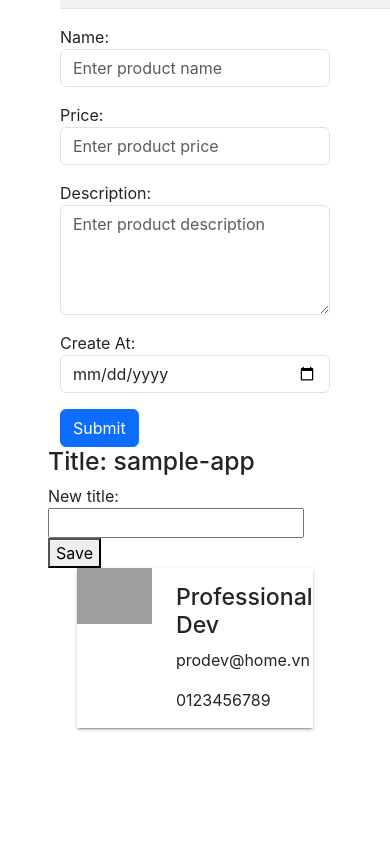
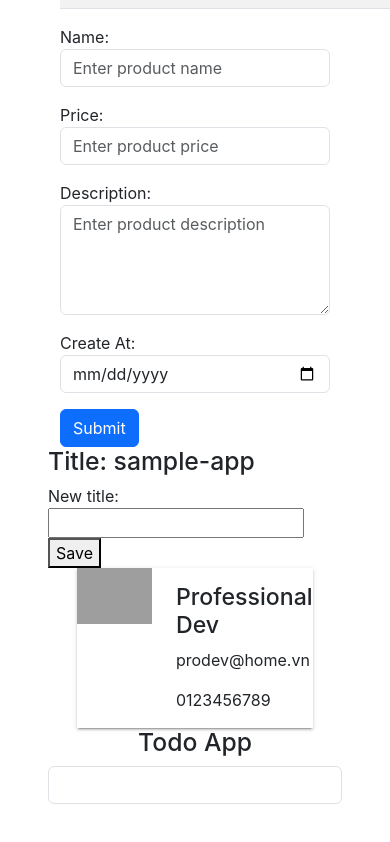
Before and after one commit to hieumai1905/sample-app-angular, an Angular app: page / in a window 390 px wide. Shown: the part 1065-1907 px from the top of the page. Before the commit the page ends 1841 px from the top, so only its background shows below. Built offline with nearby package versions, Linux system fonts and the light colour scheme; grey boxes are pictures that could not be loaded.

Commit message:
add todo

```diff
--- a/src/app/app.component.html
+++ b/src/app/app.component.html
@@ -194,6 +194,8 @@
 
   <app-name-card cardName="Professional Dev" email="prodev@home.vn" phone="0123456789">
   </app-name-card>
+
+  <app-todo></app-todo>
 </div>
 
 <!-- * * * * * * * * * * * * * * * * * * * * * * * * * * * * * * * * -->
--- a/src/app/app.component.ts
+++ b/src/app/app.component.ts
@@ -5,11 +5,12 @@
 import {ShowListProductComponent} from "./show-list-product/show-list-product.component";
 import {ComponentInteractionComponent} from "./component-interaction/component-interaction.component";
 import {NameCardComponent} from "./name-card/name-card.component";
+import {TodoComponent} from "./todo/todo.component";
 
 @Component({
   selector: 'app-root',
   standalone: true,
-  imports: [RouterOutlet, FontSizeEditorComponent, ShowInfoAnimalComponent, ShowListProductComponent, ComponentInteractionComponent, NameCardComponent],
+  imports: [RouterOutlet, FontSizeEditorComponent, ShowInfoAnimalComponent, ShowListProductComponent, ComponentInteractionComponent, NameCardComponent, TodoComponent],
   templateUrl: './app.component.html',
   styleUrl: './app.component.css'
 })
--- /dev/null
+++ b/src/app/todo.ts
@@ -0,0 +1,5 @@
+export interface Todo {
+  id?: number;
+  content?: string;
+  complete?: boolean;
+}
--- /dev/null
+++ b/src/app/todo/todo.component.css
@@ -0,0 +1,3 @@
+.complete {
+  text-decoration: line-through;
+}
--- /dev/null
+++ b/src/app/todo/todo.component.html
@@ -0,0 +1,13 @@
+<h2 class="text-center">
+  Todo App
+</h2>
+<div class="col-md-8 offset-md-2">
+  <input type="text" class="form-control" [formControl]="content" (change)="change()">
+  <ul>
+    <li (click)="toggleTodo(i)"
+        [class.complete]="todo.complete"
+        *ngFor="let todo of todos; index as i">
+      {{ todo.content }}
+    </li>
+  </ul>
+</div>
--- /dev/null
+++ b/src/app/todo/todo.component.ts
@@ -0,0 +1,44 @@
+import {Component, OnInit} from '@angular/core';
+import {Todo} from '../todo';
+import {FormControl, FormGroup, ReactiveFormsModule, Validators} from '@angular/forms';
+import {NgForOf} from "@angular/common";
+
+let _id = 1;
+
+@Component({
+  selector: 'app-todo',
+  templateUrl: './todo.component.html',
+  standalone: true,
+  imports: [
+    ReactiveFormsModule,
+    NgForOf
+  ],
+  styleUrls: ['./todo.component.css']
+})
+export class TodoComponent implements OnInit {
+  todos: Todo[] = [];
+  content = new FormControl();
+
+  constructor() {
+  }
+
+  ngOnInit() {
+  }
+
+  toggleTodo(i: number) {
+    this.todos[i].complete = !this.todos[i].complete;
+  }
+
+  change() {
+    const value = this.content.value;
+    if (value) {
+      const todo: Todo = {
+        id: _id++,
+        content: value,
+        complete: false
+      };
+      this.todos.push(todo);
+      this.content.reset();
+    }
+  }
+}
```
Also changed, not shown: 1 other file (tests, documents, lock files or other folders).
